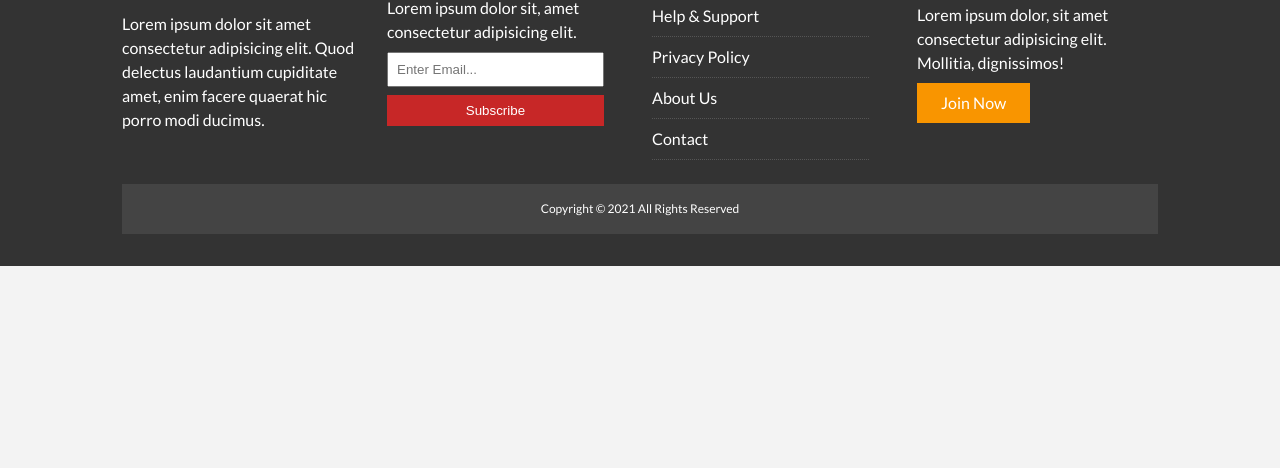
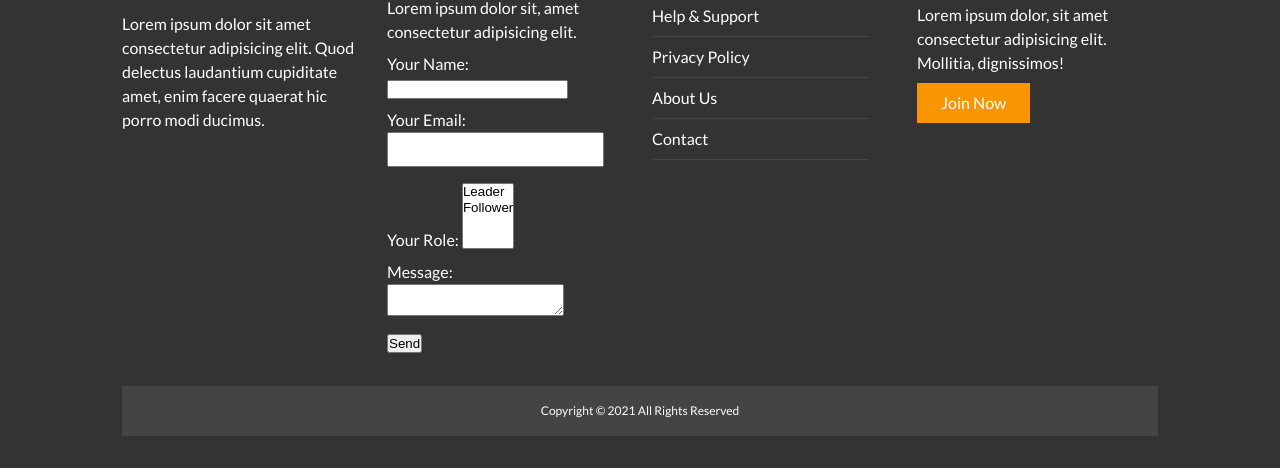
Before and after one commit to DHolliday1881/newsgrid, a plain HTML site: page about.html in a window 1280 px wide. Shown: the part 710-1178 px from the top of the page. Before the commit the page ends 976 px from the top, so only its background shows below. Drawn offline with Linux system fonts and the light colour scheme.

Commit message:
Update form

```diff
--- a/about.html
+++ b/about.html
@@ -74,8 +74,24 @@
         <h3>Email Newsletter</h3>
         <p>Lorem ipsum dolor sit, amet consectetur adipisicing elit.</p>
         <form name="contact" method="POST" data-netlify="true">
-          <input type="email" name="email" placeholder="Enter Email...">
-          <input type="submit" value="Subscribe" class="btn btn-primary">
+          <p>
+            <label>Your Name: <input type="text" name="name" /></label>
+          </p>
+          <p>
+            <label>Your Email: <input type="email" name="email" /></label>
+          </p>
+          <p>
+            <label>Your Role: <select name="role[]" multiple>
+                <option value="leader">Leader</option>
+                <option value="follower">Follower</option>
+              </select></label>
+          </p>
+          <p>
+            <label>Message: <textarea name="message"></textarea></label>
+          </p>
+          <p>
+            <button type="submit">Send</button>
+          </p>
         </form>
       </div>
       <div>
```
Also changed, not shown: article.html (+18 -2 lines), index.html (+18 -2 lines).
